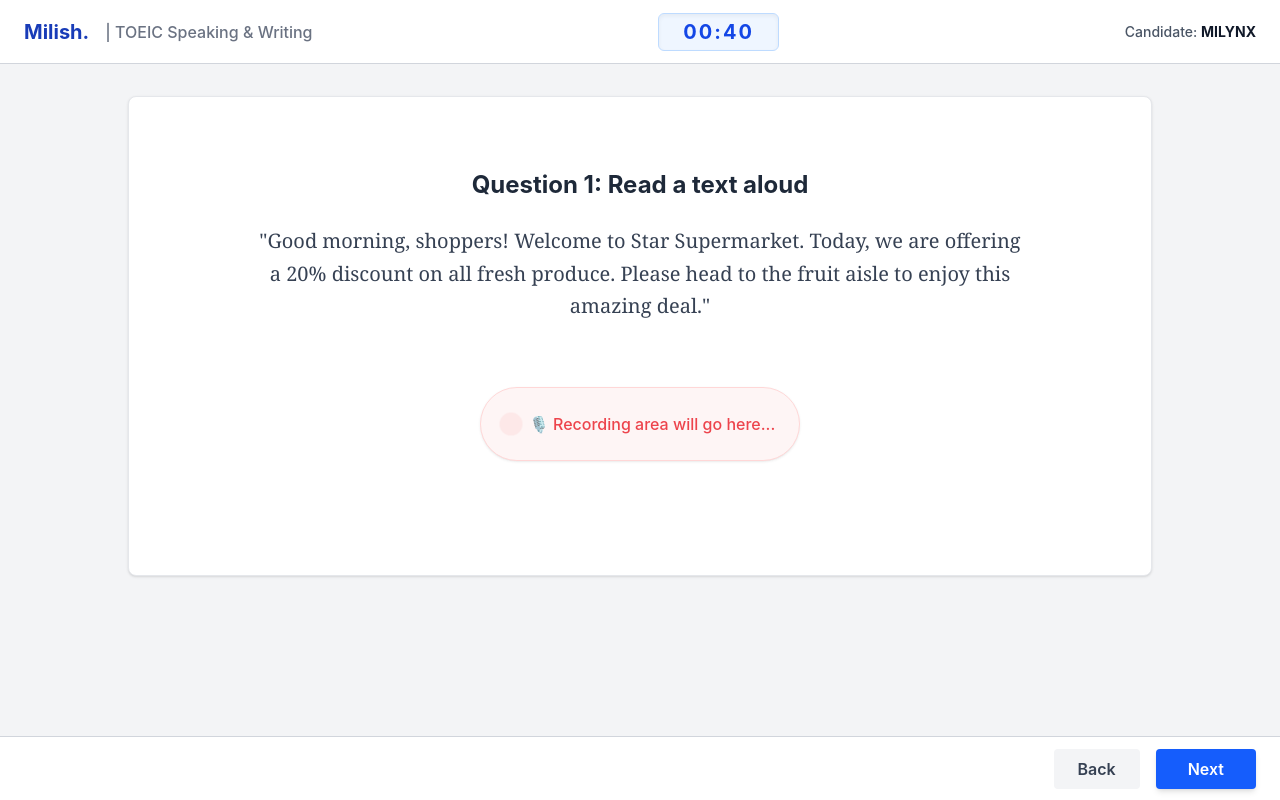
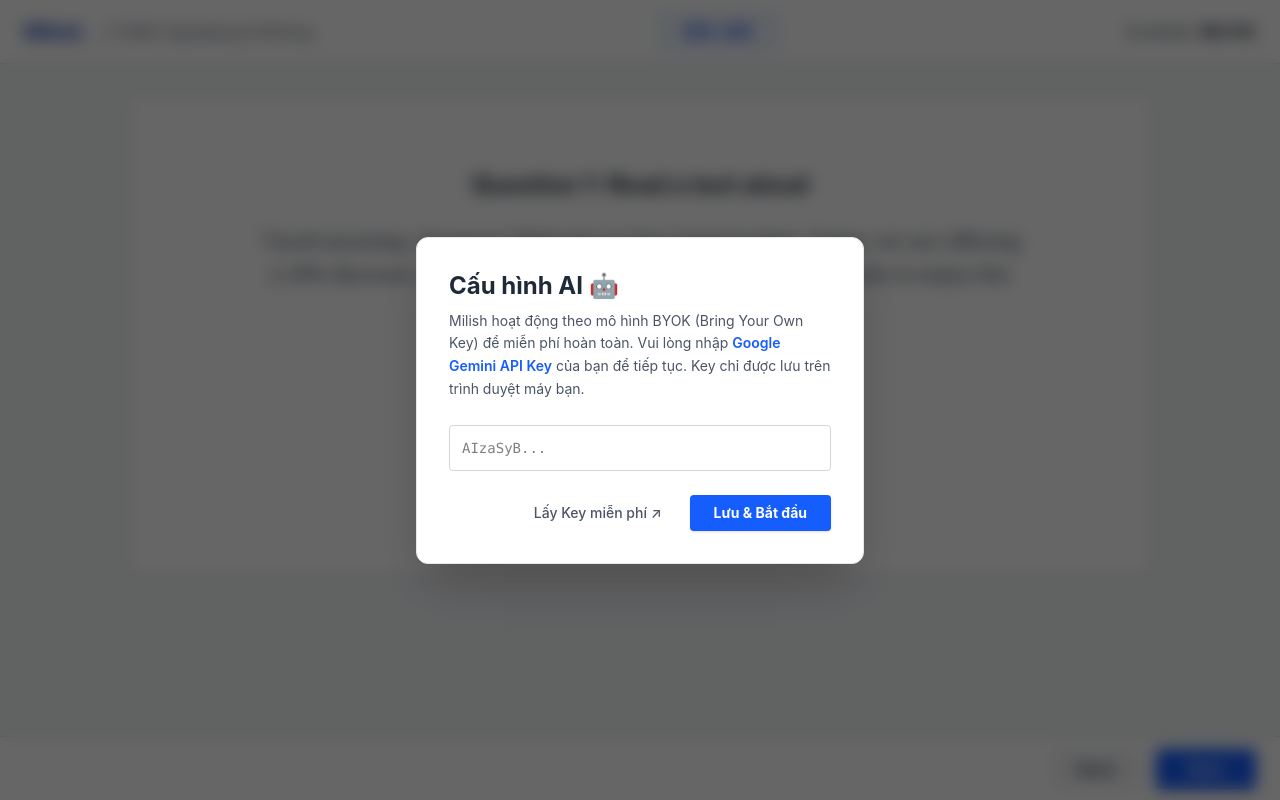
Before and after one commit to minhqh/milish, a React (Vite) app in the folder frontend/: page / in a window 1280 px wide. Built offline with nearby package versions, Linux system fonts and the light colour scheme.

Commit message:
feat: add BYOK api key modal

```diff
--- a/frontend/src/App.tsx
+++ b/frontend/src/App.tsx
@@ -1,8 +1,10 @@
+import ApiKeyModel from './components/ApiKeyModal';
 import TestLayout from './layouts/TestLayout';
 
 export default function App() {
   return (
     <TestLayout>
+      <ApiKeyModel />
       <div className="flex flex-col items-center justify-center h-full pt-8">
         <h2 className="text-2xl font-bold text-gray-800 mb-6 text-center">
           Question 1: Read a text aloud
@@ -19,6 +21,6 @@
           🎙️ Recording area will go here...
         </div>
       </div>
-    </TestLayout>
+      </TestLayout>
   )
 }
--- /dev/null
+++ b/frontend/src/components/ApiKeyModal.tsx
@@ -0,0 +1,61 @@
+import { useState, useEffect } from "react";
+
+export default function ApiKeyModel() {
+    const [isOpen, setIsOpen] = useState(false)
+    const [apiKey, setApiKey] = useState('')
+
+    //Kiem tra key khi load web
+    useEffect(() => {
+        const savedKey = localStorage.getItem('gemini_api_key');
+        if (!savedKey) {
+            setIsOpen(true);
+        }
+    }, []);
+
+    const handleSave = () => {
+        if (apiKey.trim().length < 20) {
+            alert("Key không đúng định dang. Vui lòng kiểm tra lại!");
+            return;
+        }
+        localStorage.setItem('gemini_api_key', apiKey.trim())
+        setIsOpen(false);
+    };
+
+    if (!isOpen) return null;
+
+    return (
+        <div className="fixed inset-0 bg-black/60 backdrop-blur-sm flex items-center justify-center z-50 p-4">
+        <div className="bg-white rounded-xl shadow-2xl p-6 sm:p-8 max-w-md w-full border border-gray-200">
+            <h2 className="text-2xl font-bold text-gray-800 mb-2">Cấu hình AI 🤖</h2>
+            <p className="text-sm text-gray-600 mb-6 leading-relaxed">
+            Milish hoạt động theo mô hình BYOK (Bring Your Own Key) để miễn phí hoàn toàn.
+            Vui lòng nhập <span className="font-semibold text-blue-600">Google Gemini API Key</span> của bạn để tiếp tục.
+            Key chỉ được lưu trên trình duyệt máy bạn.
+            </p>
+
+            <input
+            type="password"
+            placeholder="AIzaSyB..."
+            value={apiKey}
+            onChange={(e) => setApiKey(e.target.value)}
+            className="w-full border border-gray-300 rounded p-3 mb-6 focus:outline-none focus:ring-2 focus:ring-blue-500 font-mono text-sm"
+            />
+
+            <div className="flex justify-end gap-3">
+            <button
+                onClick={() => window.open('https://aistudio.google.com/app/apikey', '_blank')}
+                className="px-4 py-2 text-sm font-medium text-gray-600 hover:text-blue-600 transition-colors"
+            >
+                Lấy Key miễn phí ↗
+            </button>
+            <button
+                onClick={handleSave}
+                className="px-6 py-2 bg-blue-600 text-white text-sm font-bold rounded shadow hover:bg-blue-700 transition-colors"
+            >
+                Lưu & Bắt đầu
+            </button>
+            </div>
+        </div>
+        </div>
+    );
+}
```
